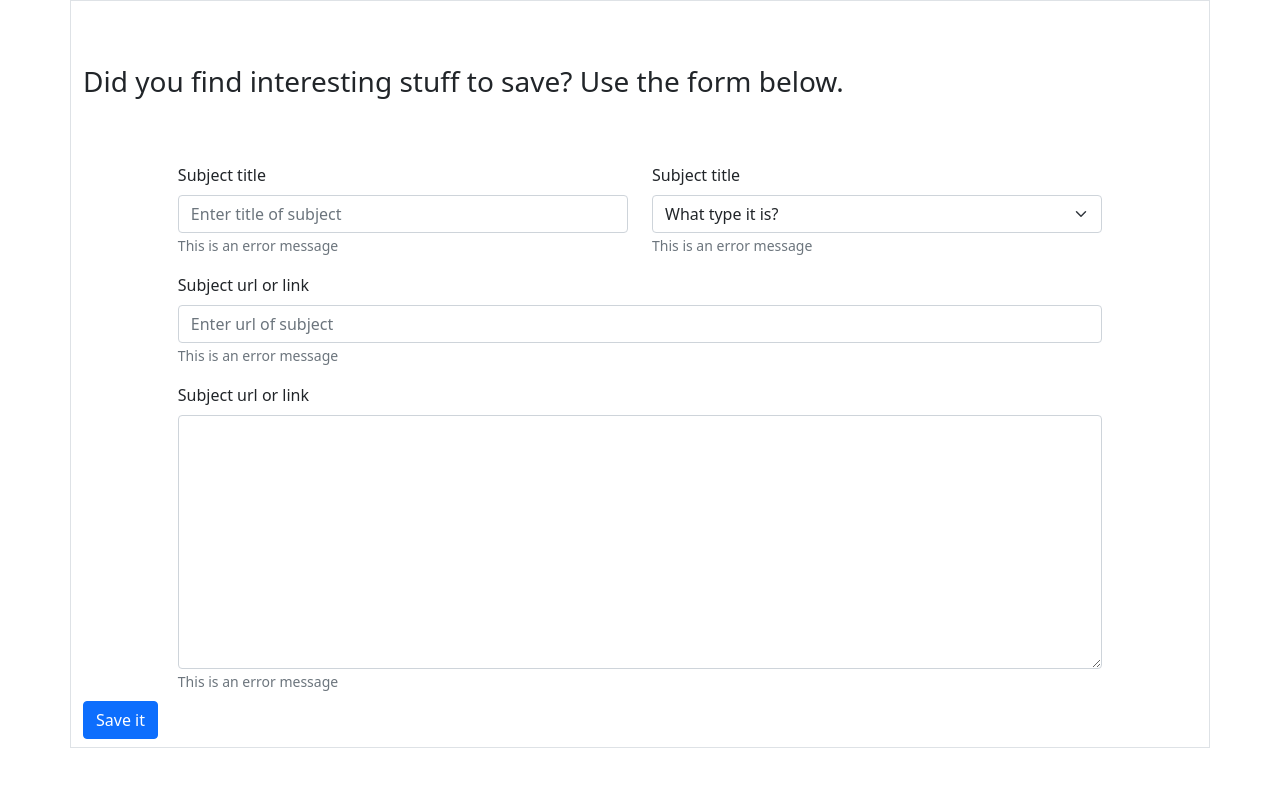
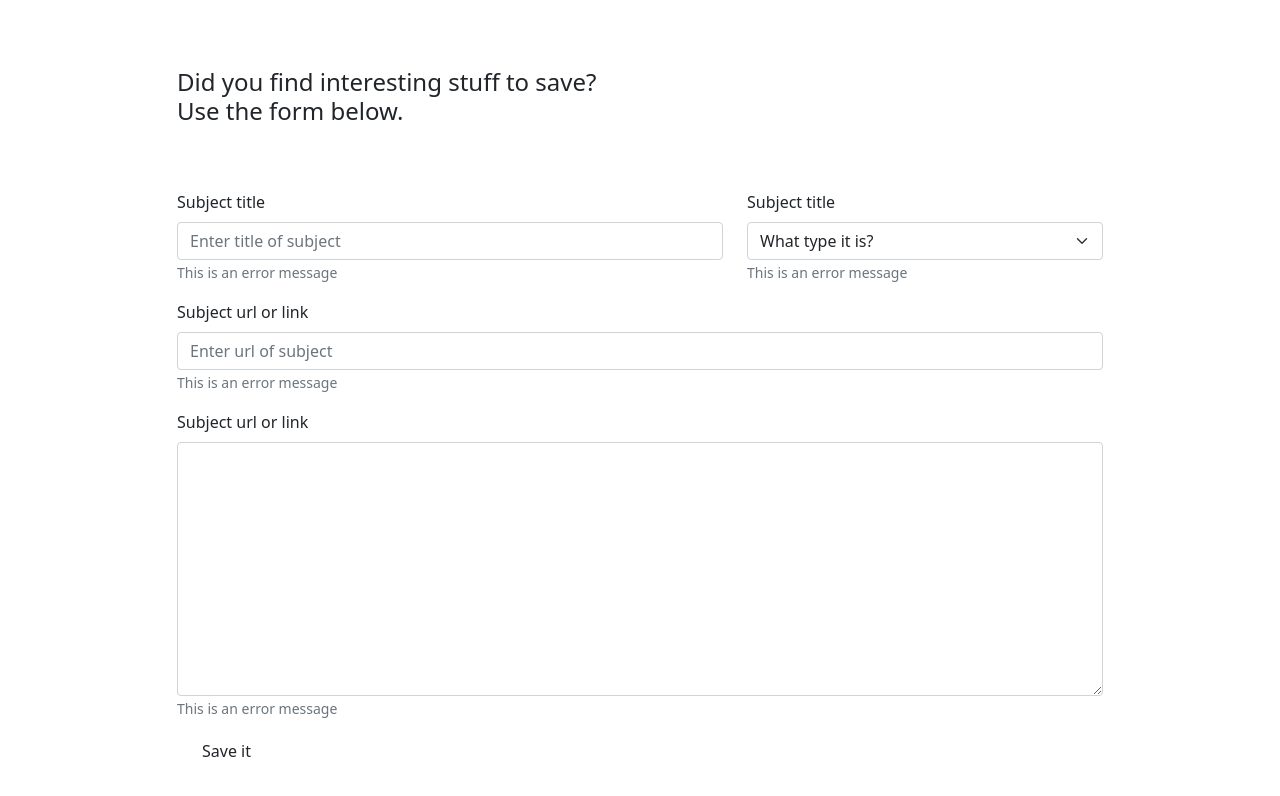
Before and after one commit to wallWrecker/saveIt, a website: page main-app.html in a window 1280 px wide. Drawn offline with nearby package versions, Linux system fonts and the light colour scheme.

Commit message:
Added remaining elements on the final form.

```diff
--- a/main-app.html
+++ b/main-app.html
@@ -24,22 +24,23 @@
 	<link rel="stylesheet" href="css/main-app.css">
 </head>
 <body>
-	<section class=" form-section lightBlue">
+	<section class="form-section lightBlue py-1">
 		<article>
-			<form class="container-sm pt-3 pb-2 border">
-				<div class="py-5 greeting-container">
-					<h2 class="h3 greeting-message">
-						Did you find interesting stuff to save? Use the form below.
-					</h2>
-				</div>
+			<form class="container-sm pt-3 pb-2">
+				<div class="row justify-content-center">
+					<!-- Message -->
+					<div class="col-sm-10 py-5 greeting-container">
+						<h2 class="h4 col-7 col-sm-6 greeting-message">
+							Did you find interesting stuff to save? Use the form below.
+						</h2>
+					</div>
 
-				<div class="row justify-content-center">
-					<div class="col-12 col-sm-5 py-2">
+					<div class="col-12 col-sm-6 py-2">
 						<label class="form-label " for="">Subject title</label>
 						<input id="subject-title" class="form-control" type="text" placeholder="Enter title of subject">
 						<small class="form-text ">This is an error message</small>
 					</div>
-					<div class="col-12 col-sm-5 py-2">
+					<div class="col-12 col-sm-4 py-2">
 						<label class="form-label " for="subject-type">Subject title</label>
 						<select
 							id="subject-type"
@@ -65,8 +66,8 @@
 					</div>
 
 					<!-- Submit button -->
-					<div class="">
-						<a href="#" class="btn btn-primary">Save it</a>
+					<div class="col-12 col-sm-10 pt-1 pb-1">
+						<a href="#" id="lemonyellow" class="btn px-4">Save it</a>
 					</div>
 				</div>
 			</form>
```
